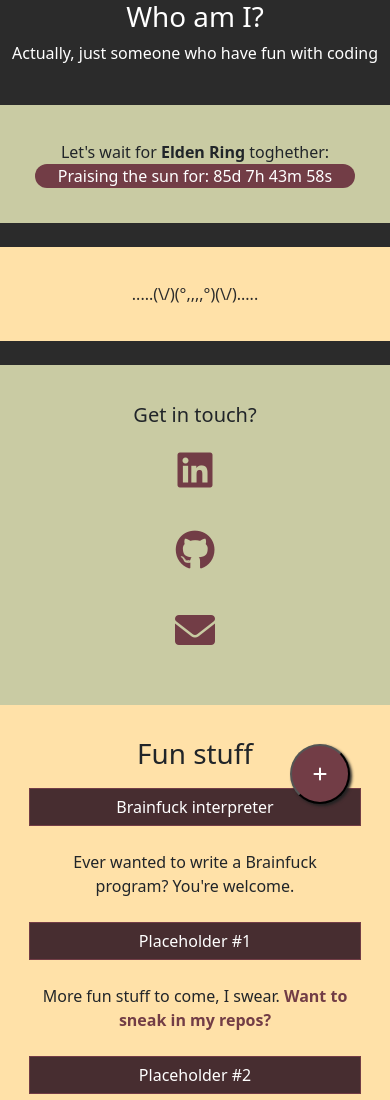
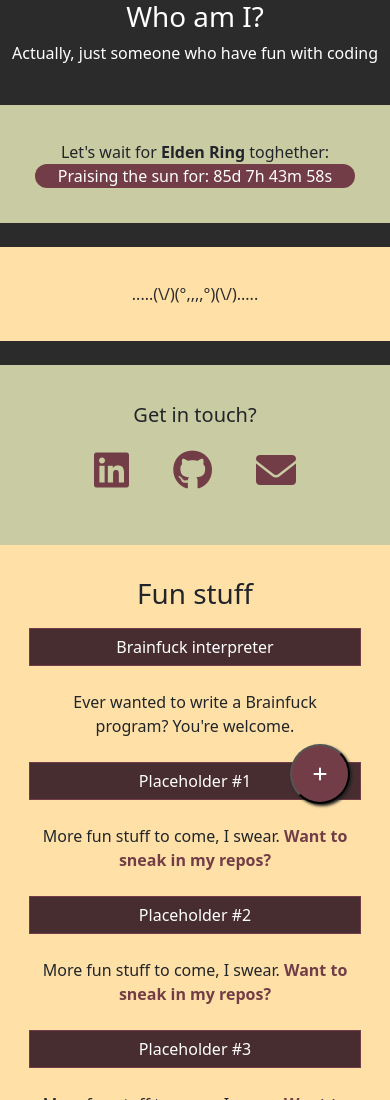
Before and after one commit to fr4p3rzz/ASiteMade4Me, a plain HTML site: page index.html in a window 390 px wide. Shown: the top 1100 px of the page. Drawn offline with nearby package versions, Linux system fonts and the light colour scheme.

Commit message:
fun stuff is more visible on mobile

```diff
--- a/index.html
+++ b/index.html
@@ -35,18 +35,15 @@
         <br>
         <div class="row padded-row stripe stripe-dark text-dark text-center">
            <p class="col-md-3 my-auto text-lg text-end">Get in touch?</p>
-          <div class="col-md-3">
-            <a class="fa-brands fa-linkedin social-icon" href="https://www.linkedin.com/in/francescoperuzzi/" target="_blank" alt="linkedin" title="Get in touch with LinkedIn"></a>
+          <div class="col-md-9">
+              <a class="fa-brands fa-linkedin social-icon" href="https://www.linkedin.com/in/francescoperuzzi/" target="_blank" alt="linkedin" title="Get in touch with LinkedIn"></a>
+              <a class="fa-brands fa-github social-icon" href="https://github.com/fr4p3rzz" target="_blank" alt="github" title="Add me on GitHub"></a>
+              <a class="fa-solid fa-envelope social-icon" href="https://mail.google.com/mail/?view=cm&fs=1&to=francesco95peruzzi@gmail.com&su=Hello!" target="_blank" alt="mail-me" title="Mail me"></a>
           </div>
-          <div class="col-md-3">
-            <a class="fa-brands fa-github social-icon" href="https://github.com/fr4p3rzz" target="_blank" alt="github" title="Add me on GitHub"></a>
           </div>
-          <div class="col-md-3">
-            <a class="fa-solid fa-envelope social-icon" href="https://mail.google.com/mail/?view=cm&fs=1&to=francesco95peruzzi@gmail.com&su=Hello!" target="_blank" alt="mail-me" title="Mail me"></a>
-          </div>
+
         </div>
         </div>
-      </div>
       <div class="row">
         <div class="col-md-2 main-col show text-dark text-center" id="first-col">
           <p class="h1">Fun stuff</p>
```
